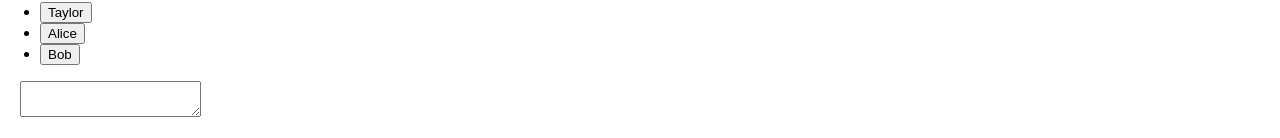
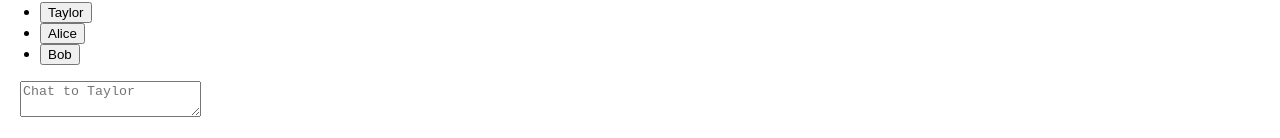
Before and after one commit to zelitosaide/react-js-course, a React (Create React App) app: page / in a window 1280 px wide. Shown: the part 814-952 px from the top of the page. Built offline with nearby package versions, Linux system fonts and the light colour scheme.

Commit message:
Managing State

```diff
--- a/src/learn/learn-react/managing-state/index.js
+++ b/src/learn/learn-react/managing-state/index.js
@@ -27,7 +27,7 @@ function Messager() {
         }}
         selectedContact={to}
       />
-      <Chat />
+      <Chat contact={to} />
     </div>
   );
 }
@@ -39,6 +39,7 @@ function Chat({ contact }) {
     <section>
       <textarea
         value={text}
+        placeholder={"Chat to " + contact.name}
         onChange={function (e) {
           setText(e.target.value);
         }}
```
